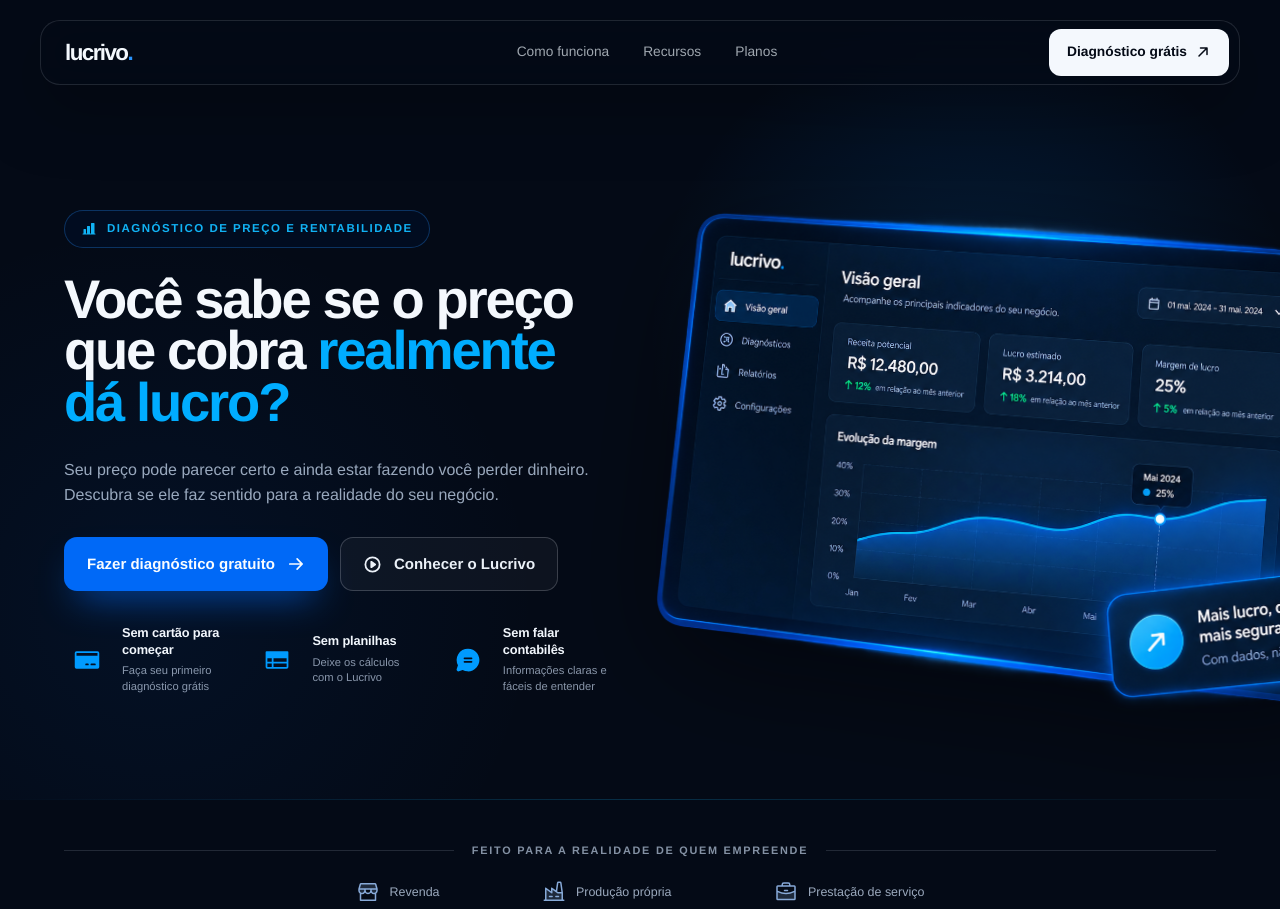
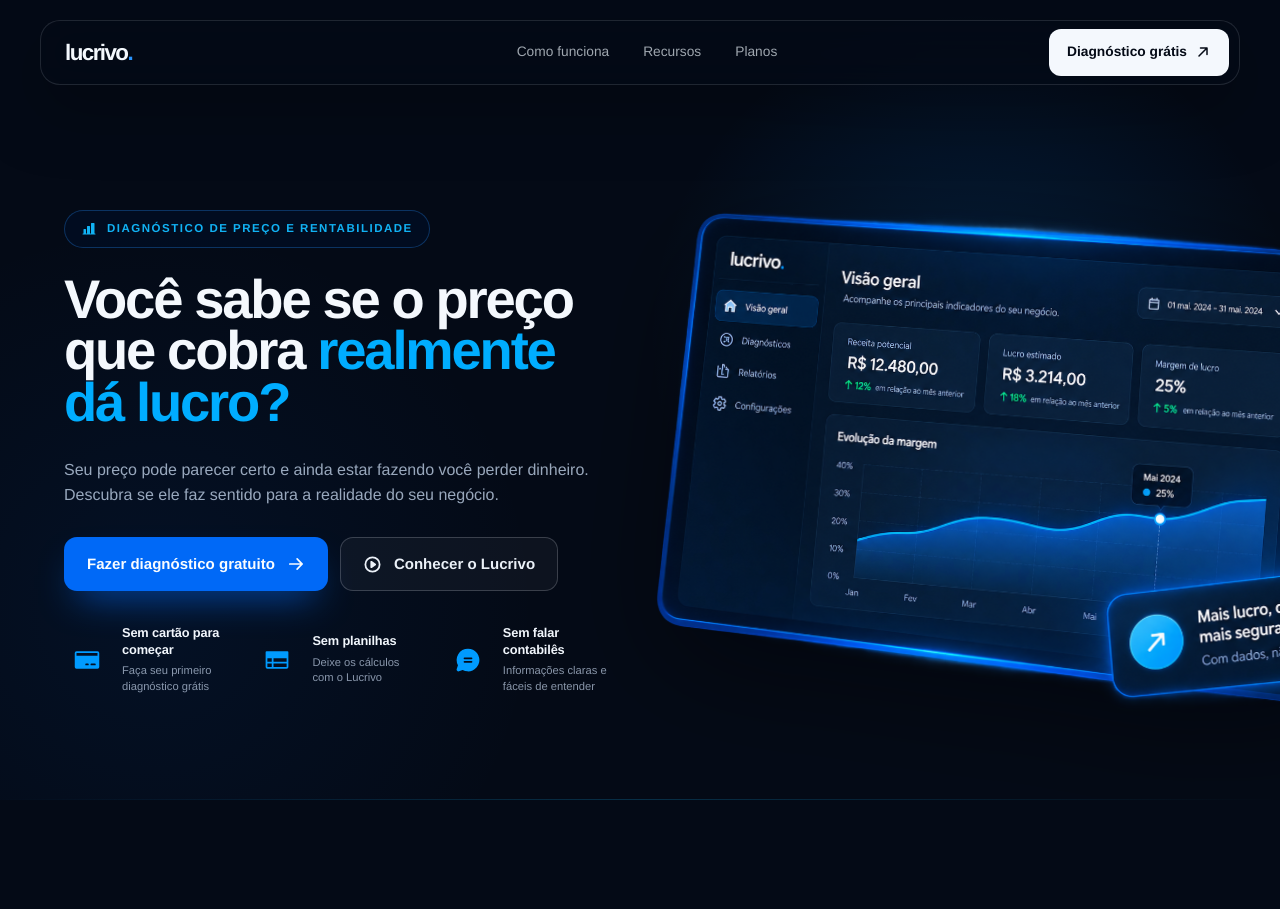
Before and after one commit to Lucrivo/Lucrivo, a Next.js app: page / in a window 1280 px wide. Shown: the top 909 px of the page. Built offline with nearby package versions, Linux system fonts and the light colour scheme; no server answers; the database is empty.

Commit message:
refactor: update eyebrow font size and comment out unused business contexts

```diff
--- a/src/components/landing/landing-experience.css
+++ b/src/components/landing/landing-experience.css
@@ -201,7 +201,7 @@
 .landing-experience .eyebrow {
   margin: 0 0 28px;
   color: var(--landing-info);
-  font-size: 0.76rem;
+  font-size: 1rem;
   font-weight: 650;
   letter-spacing: 0.14em;
   text-transform: uppercase;
--- a/src/components/landing/problem-section.tsx
+++ b/src/components/landing/problem-section.tsx
@@ -10,11 +10,11 @@
   StorefrontIcon,
 } from "@phosphor-icons/react";
 
-const businessContexts = [
-  { label: "Revenda", icon: StorefrontIcon },
-  { label: "Produção própria", icon: FactoryIcon },
-  { label: "Prestação de serviço", icon: BriefcaseIcon },
-] as const;
+// const businessContexts = [
+//   { label: "Revenda", icon: StorefrontIcon },
+//   { label: "Produção própria", icon: FactoryIcon },
+//   { label: "Prestação de serviço", icon: BriefcaseIcon },
+// ] as const;
 
 const pricingFactors = [
   {
@@ -138,23 +138,6 @@
       aria-labelledby="problem-title"
     >
       <div className="problem-bridge problem-reveal">
-        <div className="problem-contexts">
-          <div className="problem-contexts-label">
-            <span aria-hidden="true" />
-            <p>Feito para a realidade de quem empreende</p>
-            <span aria-hidden="true" />
-          </div>
-
-          <ul>
-            {businessContexts.map(({ label, icon: Icon }) => (
-              <li key={label}>
-                <Icon aria-hidden="true" size={24} weight="duotone" />
-                {label}
-              </li>
-            ))}
-          </ul>
-        </div>
-
         <p className="problem-bridge-statement">
           Antes de mudar seu preço, descubra se a conta fecha.
         </p>
```
